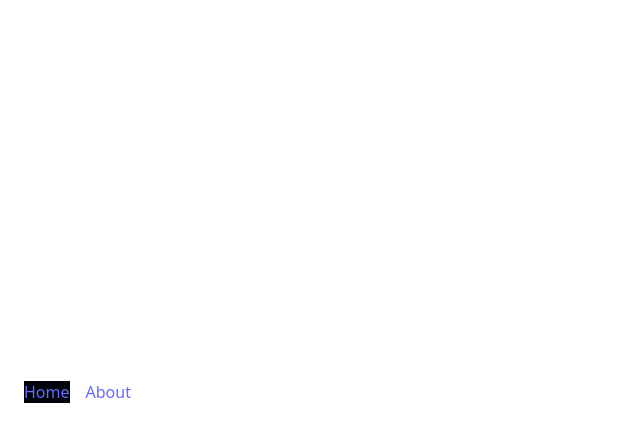
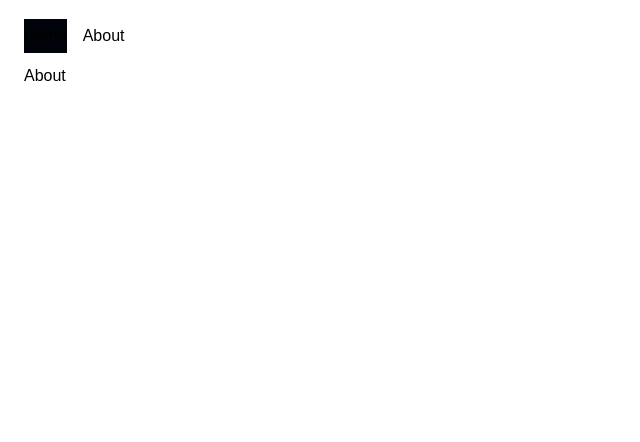
Before and after one commit to Huma-volve/R7-React-safarni, a React (Vite) app: page /about in a window 1280 px wide. Shown: the top 442 px of the page, without its empty margins (0-640 px from the left). Built offline with nearby package versions, Linux system fonts and the light colour scheme.

Commit message:
add font to theme

```diff
--- a/src/App.css
+++ /dev/null
@@ -1,44 +0,0 @@
-
-
-#root {
-  max-width: 1280px;
-  margin: 0 auto;
-  padding: 2rem;
-  text-align: center;
-}
-
-.logo {
-  height: 6em;
-  padding: 1.5em;
-  will-change: filter;
-  transition: filter 300ms;
-}
-.logo:hover {
-  filter: drop-shadow(0 0 2em #646cffaa);
-}
-.logo.react:hover {
-  filter: drop-shadow(0 0 2em #61dafbaa);
-}
-
-@keyframes logo-spin {
-  from {
-    transform: rotate(0deg);
-  }
-  to {
-    transform: rotate(360deg);
-  }
-}
-
-@media (prefers-reduced-motion: no-preference) {
-  a:nth-of-type(2) .logo {
-    animation: logo-spin infinite 20s linear;
-  }
-}
-
-.card {
-  padding: 2em;
-}
-
-.read-the-docs {
-  color: #888;
-}
--- a/src/index.css
+++ b/src/index.css
@@ -1,6 +1,6 @@
 @import "tailwindcss";
-
-@theme{
+@import url("https://fonts.googleapis.com/css2?family=Noto+Sans+Arabic:wght@100..900&family=Open+Sans:ital,wght@0,300..800;1,300..800&family=Poppins:ital,wght@0,100;0,200;0,300;0,400;0,500;0,600;0,700;0,800;0,900;1,100;1,200;1,300;1,400;1,500;1,600;1,700;1,800;1,900&display=swap");
+@theme {
   --color-dark-blue: oklch(0.09 0.03 240);
   --color-gray-700: oklch(0.42 0.01 230);
   --color-blue-900: oklch(0.22 0.15 243);
@@ -9,85 +9,20 @@
   --color-gray-500: oklch(0.53 0.02 230);
   --color-gray-300: oklch(0.83 0.01 230);
   --color-blue-500: oklch(0.55 0.33 240);
+  --font-poppins: "Noto Sans Arabic", sans-serif;
 }
-
-/* .dark {
+/*
+.dark {
   --color-dark-blue: oklch(0.12 0.04 240);
   --color-gray-700: oklch(0.45 0.02 230);
   --color-blue-900: oklch(0.25 0.18 243);
   --color-white: oklch(1 0 0);
-  --color-blue-600: oklch(0.40 0.25 237);
+  --color-blue-600: oklch(0.4 0.25 237);
   --color-gray-500: oklch(0.56 0.03 230);
   --color-gray-300: oklch(0.86 0.01 230);
   --color-blue-500: oklch(0.58 0.36 240);
 } */
 
-
-:root {
-  font-family: system-ui, Avenir, Helvetica, Arial, sans-serif;
-  line-height: 1.5;
-  font-weight: 400;
-
-  color-scheme: light dark;
-  color: rgba(255, 255, 255, 0.87);
-  background-color: #242424;
-
-  font-synthesis: none;
-  text-rendering: optimizeLegibility;
-  -webkit-font-smoothing: antialiased;
-  -moz-osx-font-smoothing: grayscale;
+body {
+  font-family: var(--font-poppins);
 }
-
-a {
-  font-weight: 500;
-  color: #646cff;
-  text-decoration: inherit;
-}
-a:hover {
-  color: #535bf2;
-}
-
-body {
-  margin: 0;
-  display: flex;
-  place-items: center;
-  min-width: 320px;
-  min-height: 100vh;
-}
-
-h1 {
-  font-size: 3.2em;
-  line-height: 1.1;
-}
-
-button {
-  border-radius: 8px;
-  border: 1px solid transparent;
-  padding: 0.6em 1.2em;
-  font-size: 1em;
-  font-weight: 500;
-  font-family: inherit;
-  background-color: #1a1a1a;
-  cursor: pointer;
-  transition: border-color 0.25s;
-}
-button:hover {
-  border-color: #646cff;
-}
-button:focus,
-button:focus-visible {
-  outline: 4px auto -webkit-focus-ring-color;
-}
-
-@media (prefers-color-scheme: light) {
-  :root {
-    color: #213547;
-    background-color: #ffffff;
-  }
-  a:hover {
-    color: #747bff;
-  }
-  button {
-    background-color: #f9f9f9;
-  }
-}
--- a/src/page/about/About.tsx
+++ b/src/page/about/About.tsx
@@ -0,0 +1,7 @@
+export default function About() {
+    return (
+        <div>
+            <h1>About</h1>
+        </div>
+    );
+}
--- a/src/page/home/Home.tsx
+++ b/src/page/home/Home.tsx
@@ -0,0 +1,7 @@
+export default function Home() {
+    return (
+        <div>
+            <h1>Home</h1>
+        </div>
+    );
+}
```
Also changed, not shown: src/App.tsx (+4 -5 lines), 1 other file (tests, documents, lock files or other folders).
